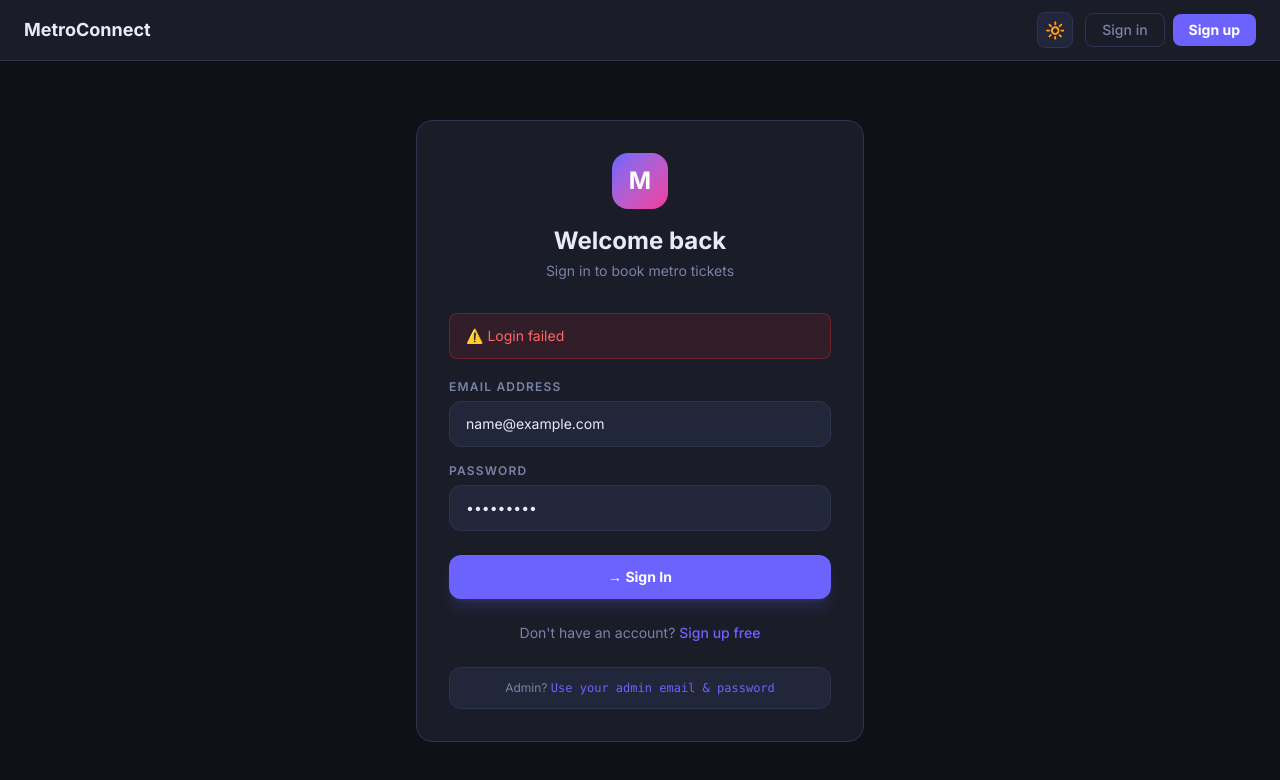
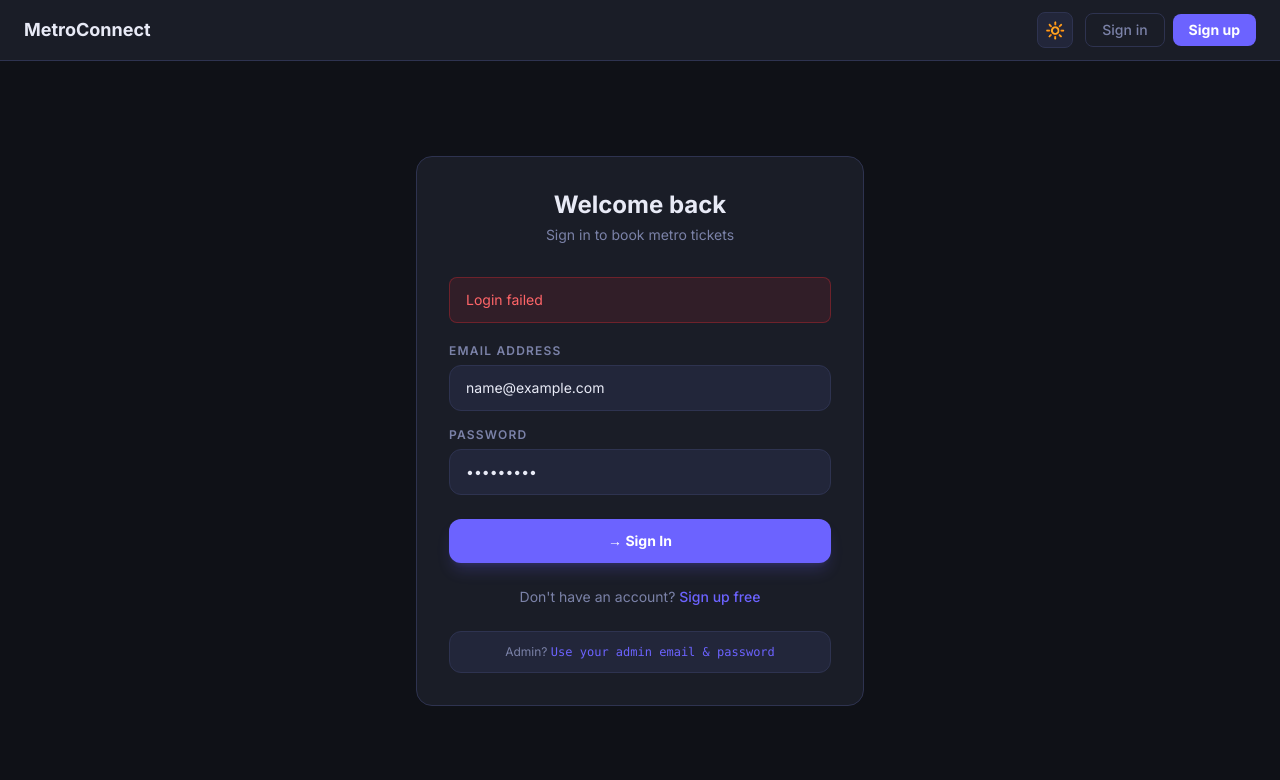
Before and after one commit to hiten-v/MetroConnect, a React (Vite) app in the folder frontend/: page /login in a window 1280 px wide. Both pictures are taken after typing "name@example.com", "Sample123" into the empty fields and a click on the button "→ Sign In". Shown: the top 780 px of the page. Built offline with nearby package versions, Linux system fonts and the light colour scheme; no server answers.

Commit message:
added signup page changes

```diff
--- a/frontend/src/pages/LoginPage.jsx
+++ b/frontend/src/pages/LoginPage.jsx
@@ -40,9 +40,6 @@ export default function LoginPage() {
         <div className="bg-surface border border-metro rounded-2xl p-8">
           {/* Header */}
           <div className="text-center mb-8">
-            <div className="w-14 h-14 rounded-2xl bg-gradient-to-br from-accent to-pink-500 flex items-center justify-center text-2xl font-bold text-white mx-auto mb-4">
-              M
-            </div>
             <h1 className="text-2xl font-bold text-[#e8eaf6]">Welcome back</h1>
             <p className="text-muted text-sm mt-1">Sign in to book metro tickets</p>
           </div>
@@ -50,7 +47,7 @@ export default function LoginPage() {
           {/* Error */}
           {error && (
             <div className="bg-red-500/10 border border-red-500/30 rounded-lg px-4 py-3 text-red-400 text-sm mb-5">
-              ⚠️ {error}
+             {error}
             </div>
           )}
 
```
